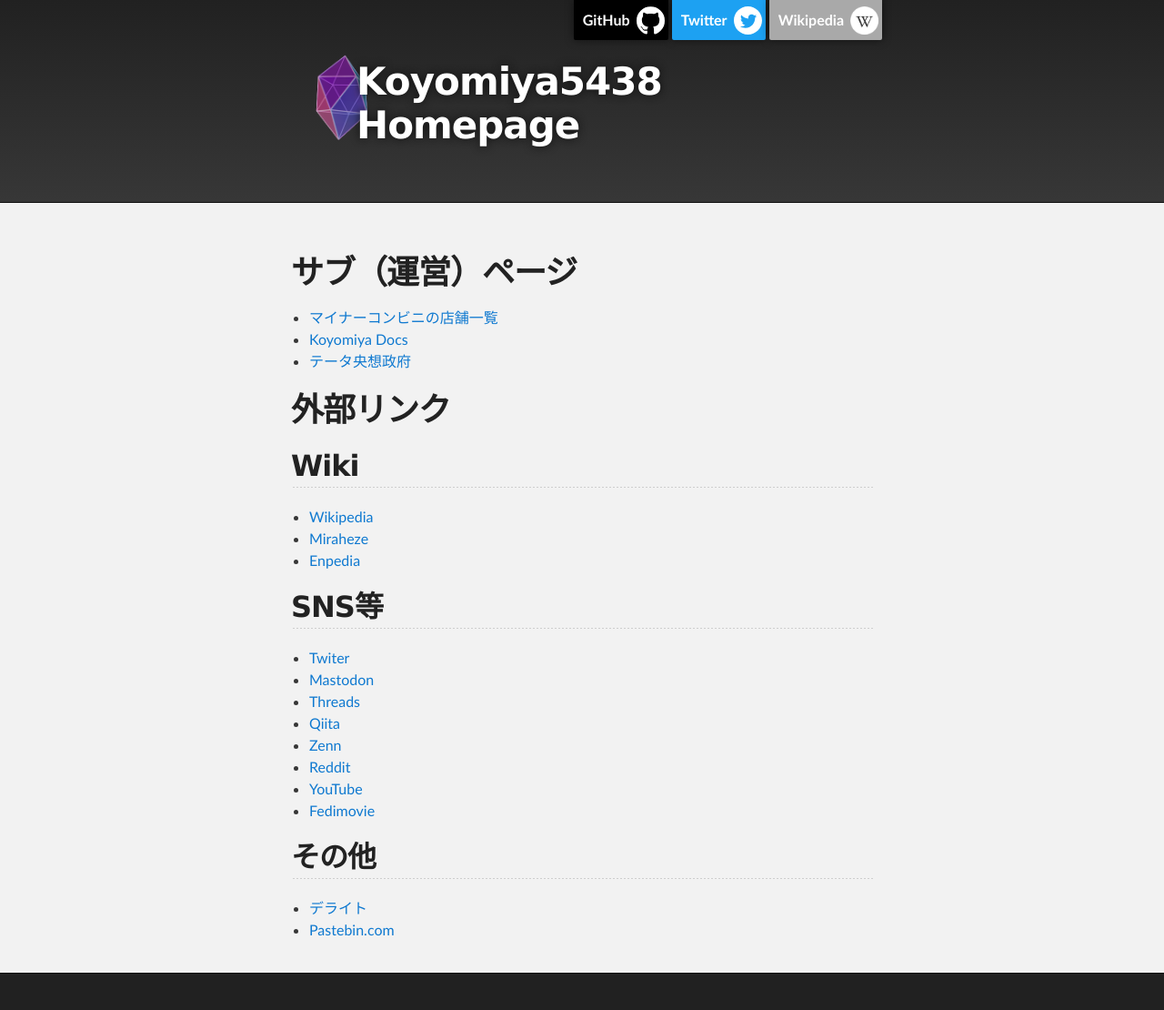
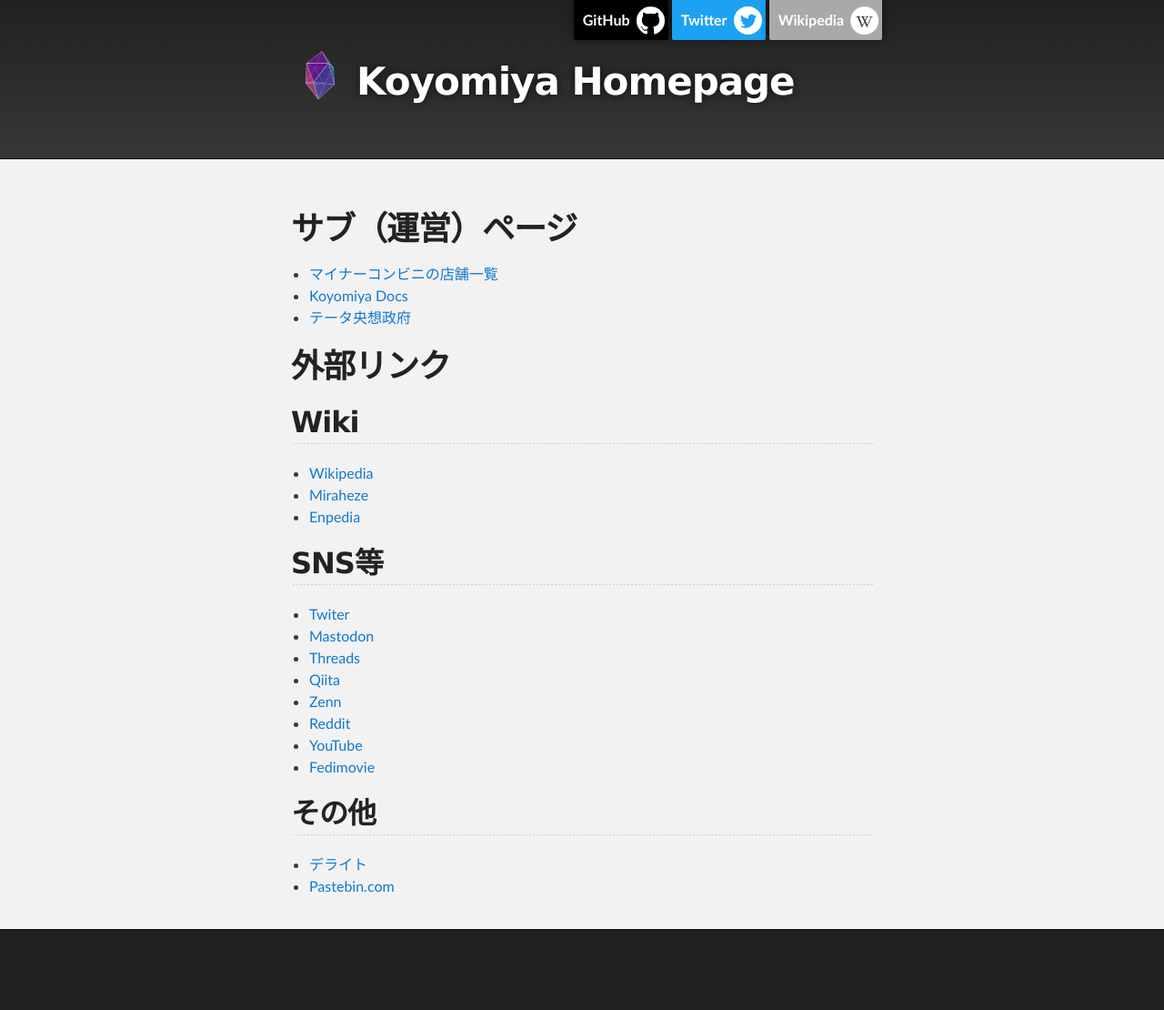
Before and after one commit to koyomiyahouya/koyomiyahouya.github.io, a Jekyll site: the page built from index.md, in a window 1280 px wide. Shown: the whole page at 91% size. Built offline with Jekyll 4.4.1, drawn with Linux system fonts in a browser that asks for light colours; the repository's description, which GitHub fills in, is left out; after the commit the page ends 1062 px from its top, so only the background shows below that.

Commit message:
Update default.html

```diff
--- a/_layouts/default.html
+++ b/_layouts/default.html
@@ -29,7 +29,7 @@
 
           <!-- add link to top page in header -->
           <a id="toppage_link" href="{{ '/' | relative_url }}">
-            <h1 id="project_title">Koyomiya5438 Homepage</h1>
+            <h1 id="project_title">Koyomiya Homepage</h1>
             <h2 id="project_tagline">{{ site.description | default: site.github.project_tagline }}</h2>
           </a>
 
```
